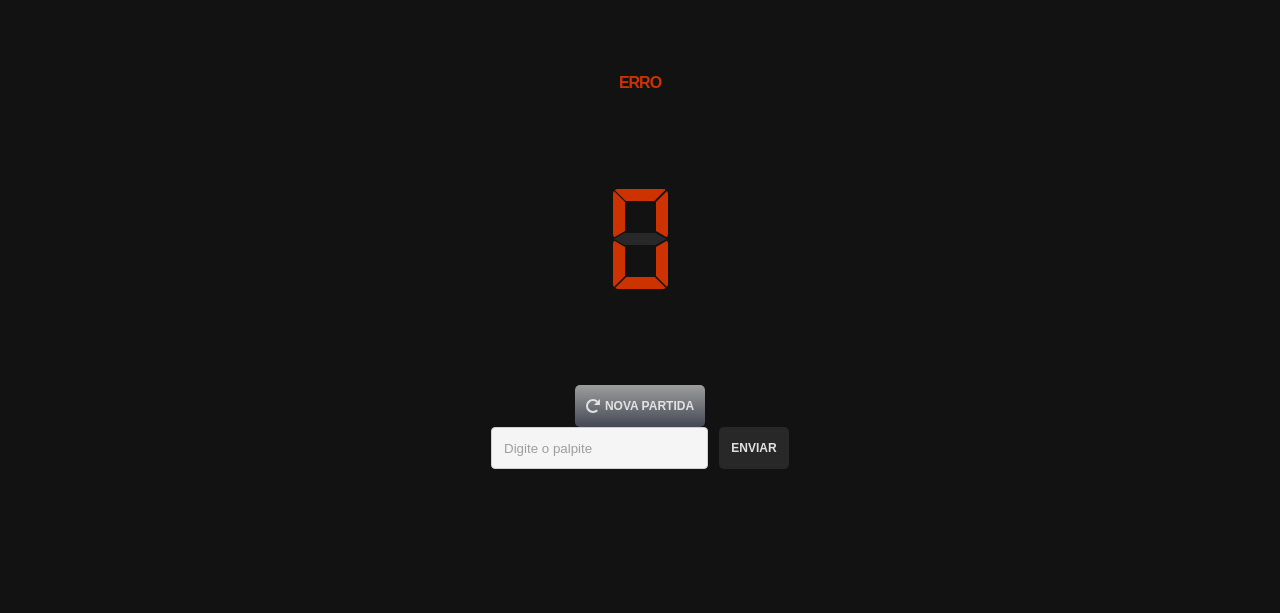
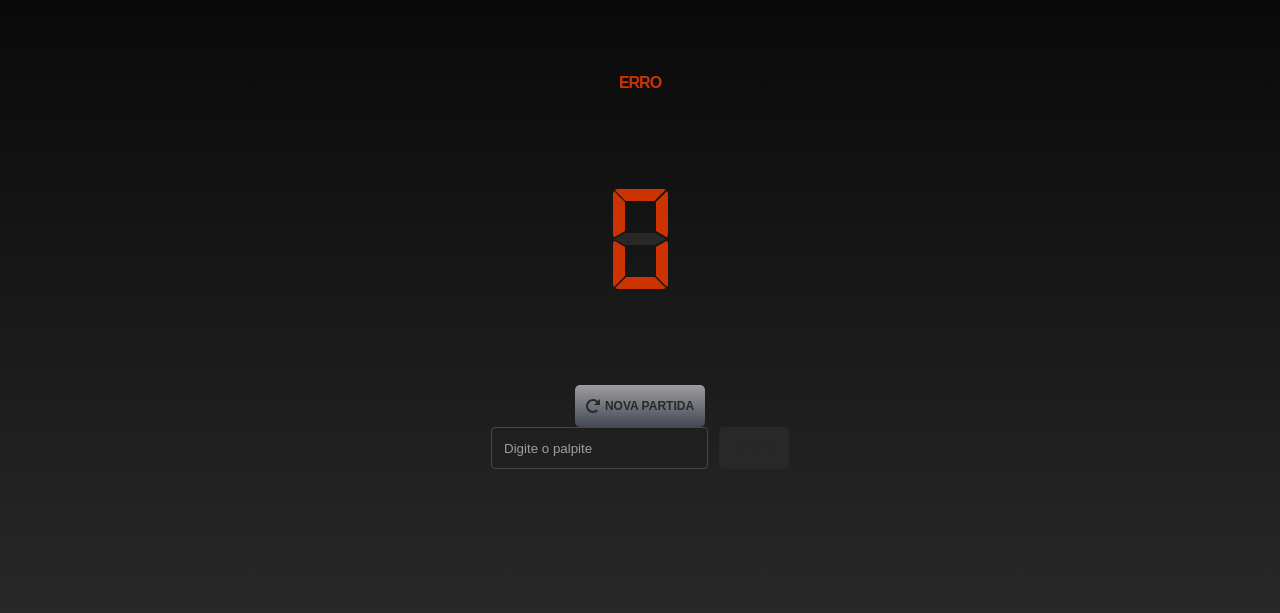
Before and after one commit to edduarddo057/WhatIsTheNumber, a plain HTML site: page index.html in a window 1280 px wide. Shown: the part 187-800 px from the top of the page. Drawn offline with Linux system fonts and the dark colour scheme; no server answers.

Commit message:
test version

```diff
--- a/styles/colors.css
+++ b/styles/colors.css
@@ -3,13 +3,14 @@
     --light-color: #FFFFFF;
     --display: #262A34;
     --display-disable: #DDDDDD;
+    --text-input: #222222;
+    --disable-input: #F5F5F5;;
     --success: #32BF00;
     --error: #CC3300;
     --orange-100: #FF6600;
     --orange-200: #EF6C00;
     --orange-300: #DB6300;
     --orange-400: #C0661C;
-    --gray-100: #F5F5F5;
     --gray-200: #CFCFCF;
     --gray-300: #9E9E9E;
     --gray-400: #434854;
@@ -17,10 +18,13 @@
 
 @media(prefers-color-scheme: dark) {
     :root {
-        --initial-gradient-background: #282828;
+        --initial-gradient-background: #000;
         --display: #E2E2E2;
         --display-disable: #282828;
-        --light-color: #E2E2E2;
+        --light-color: #282828;
+        --text-input: #FFFFFF;
+        --gray-200: #434854;
+        --disable-input: #9E9E9E;
     }
 
 }
--- a/styles/style.css
+++ b/styles/style.css
@@ -1,7 +1,7 @@
 @import '../styles/colors.css';
 
 body {
-    background: linear-gradient(var(--initial-gradient-background), var(--end-gradient-background));
+    background: linear-gradient(180deg, var(--initial-gradient-background) 0%, var(--light-color) 100%);
     height: 100vh;
     width: 100vw;
     margin: 0px;
@@ -79,6 +79,7 @@ input::-webkit-inner-spin-button {
     border-radius: 4px;
     margin-right: 11px;
     padding: 0 12px;
+    color: var(--text-input);
 }
 
 .input:focus-visible, .input:focus {
```
